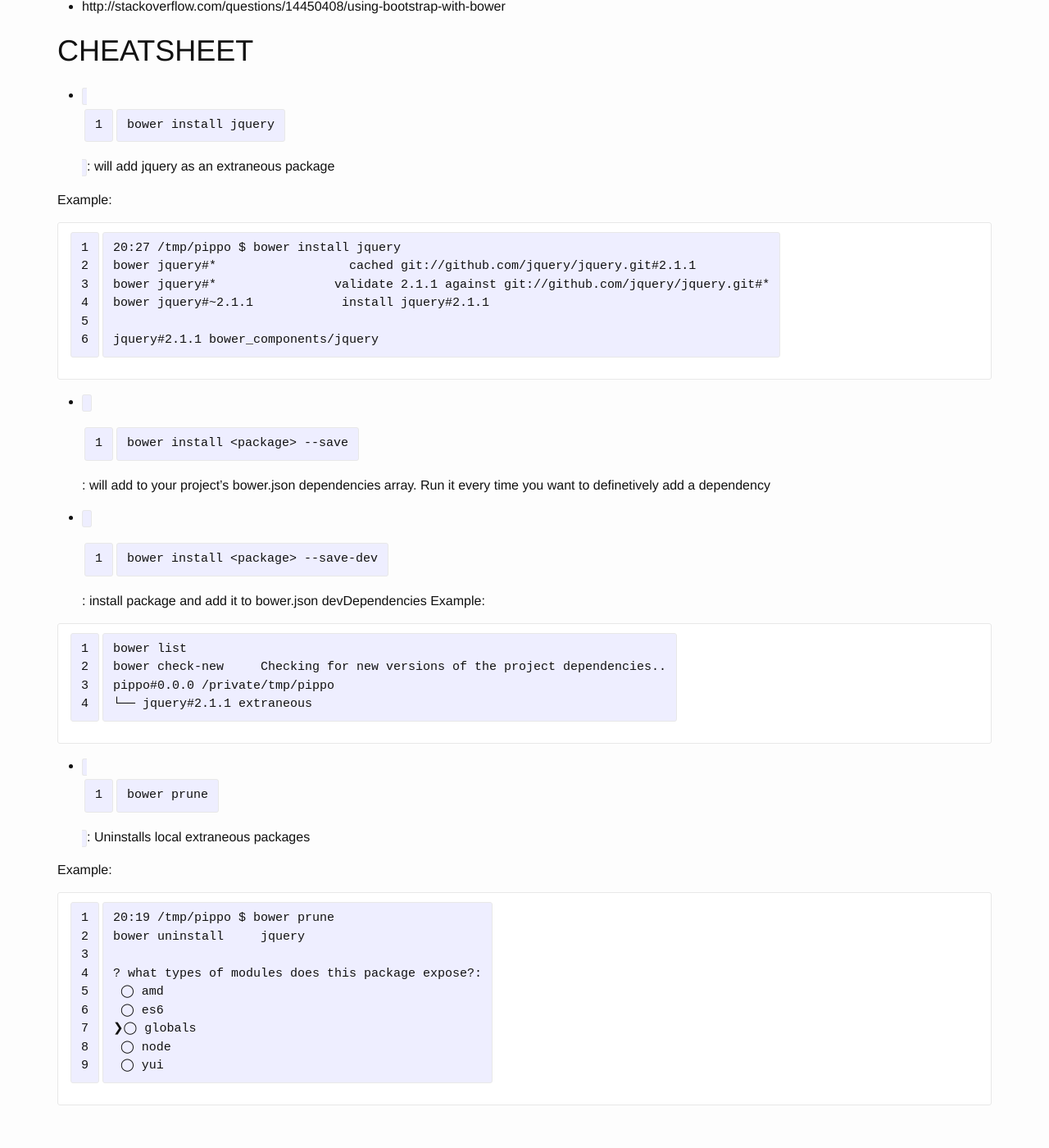
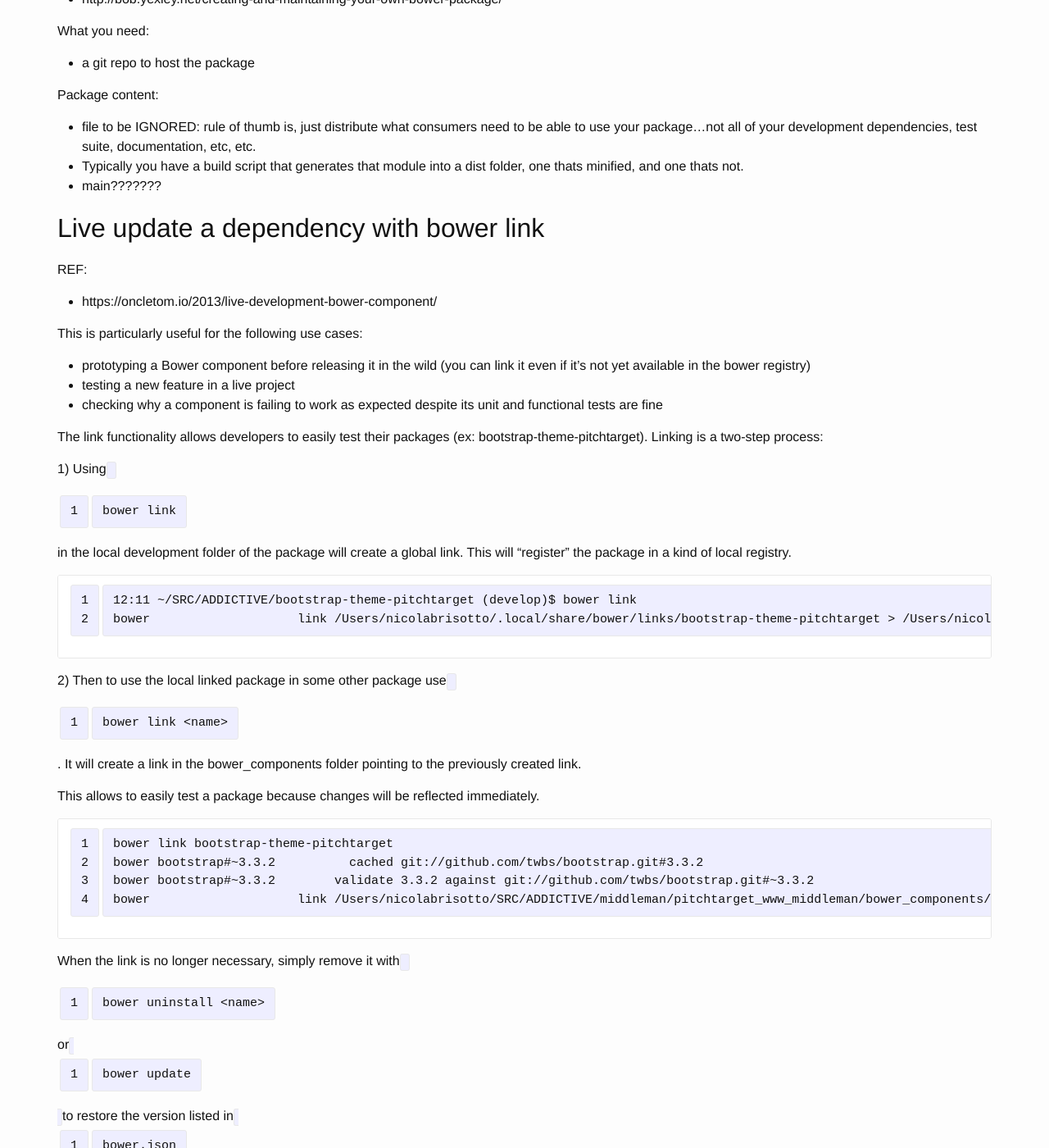
Before and after one commit to breezeight/nicola_blog, a Jekyll site: the page built from _guides/bower.markdown, in a window 1280 px wide and 1400 px high, scrolled down 2265 px. Shown: the whole window at 82% size. Built offline with Jekyll 4.4.1, drawn with Linux system fonts in a browser that asks for light colours; some of the changed text lies outside the part shown.

Commit message:
Bower: howto Install packages

```diff
--- a/_guides/bower.markdown
+++ b/_guides/bower.markdown
@@ -31,6 +31,43 @@
 
 Bower command line documentation:  http://bower.io/docs/api/
 
+# Install packages
+
+TODO:
+
+* how to persist with --save
+* how to add development dependencies
+
+## From the registry
+
+TODO
+
+## Install a package for a local or remote git
+
+In your main project edit bower.json file to add (or expand):
+
+~~~
+  "dependencies": {
+    …
+    "you-need-me":  "file:///path/to/you-need-me/.git/"
+    "you-need-me-windows":  "C:/path/to/you-need-me-windows/.git/"
+  }
+~~~
+
+So you don’t give a version, but a local or remote git endpoint:
+
+If you use local path you MUST  these requi:
+
+* specify the subdirectory **.git/**
+* use an absolute directory
+
+Instead of a version you can specify:
+
+* `tag` : "bootstrap": "https://github.com/twbs/bootstrap.git#v3.0.0"
+* `commit sha` : "bootstrap": "https://github.com/twbs/bootstrap.git#b67a4ec28b9cb0f16cd88f34491284dd15826d33"
+* `branch name` : "bootstrap": "https://github.com/twbs/bootstrap.git#clean_super_clean"
+
+
 # Create a bower package
 
 * http://bower.io/docs/creating-packages/
@@ -46,30 +83,41 @@
 * Typically you have a build script that generates that module into a dist folder, one thats minified, and one thats not.
 * main???????
 
-## Test a package from a local git
+## Live update a dependency with bower link
 
-http://blog.edouard-lopez.com/testing-bower-dot-json-locally-before-registering-package/
+REF:
 
-Then in your main project, the one that need the you-need-me dependency, edit bower.json file to add (or expand):
+* https://oncletom.io/2013/live-development-bower-component/
+
+This is particularly useful for the following use cases:
+
+* prototyping a Bower component before releasing it in the wild (you can link it even if it’s not yet available in the bower registry)
+* testing a new feature in a live project
+* checking why a component is failing to work as expected despite its unit and functional tests are fine
+
+The link functionality allows developers to easily test their packages (ex: bootstrap-theme-pitchtarget). Linking is a two-step process:
+
+1) Using `bower link` in the local development folder of the package will create a global link. This will "register" the package in a kind of local registry.
 
 ~~~
-  "dependencies": {
-    …
-    "you-need-me":  "file:///path/to/you-need-me/.git/"
-    "you-need-me-windows":  "C:/path/to/you-need-me-windows/.git/"
-  }
+12:11 ~/SRC/ADDICTIVE/bootstrap-theme-pitchtarget (develop)$ bower link
+bower                    link /Users/nicolabrisotto/.local/share/bower/links/bootstrap-theme-pitchtarget > /Users/nicolabrisotto/SRC/ADDICTIVE/bootstrap-theme-pitchtarget
 ~~~
 
-So you don’t give a version, but an local git endpoint:
 
-* you must specify subdirectory **.git/**
-* the directory be absolute
+2) Then to use the local linked package in some other package use `bower link <name>`. It will create a link in the bower_components folder pointing to the previously created link.
 
-available options are:
+This allows to easily test a package because changes will be reflected immediately.
 
-* `tag` : "bootstrap": "https://github.com/twbs/bootstrap.git#v3.0.0"
-* `commit sha` : "bootstrap": "https://github.com/twbs/bootstrap.git#b67a4ec28b9cb0f16cd88f34491284dd15826d33"
-* `branch name` : "bootstrap": "https://github.com/twbs/bootstrap.git#clean_super_clean"
+~~~
+bower link bootstrap-theme-pitchtarget
+bower bootstrap#~3.3.2          cached git://github.com/twbs/bootstrap.git#3.3.2
+bower bootstrap#~3.3.2        validate 3.3.2 against git://github.com/twbs/bootstrap.git#~3.3.2
+bower                    link /Users/nicolabrisotto/SRC/ADDICTIVE/middleman/pitchtarget_www_middleman/bower_components/bootstrap-theme-pitchtarget > /Users/nicolabrisotto/.local/share/bower/links/bootstrap-theme-pitchtarget
+~~~
+
+When the link is no longer necessary, simply remove it with `bower uninstall <name>` or `bower update` to restore the version listed in `bower.json`.
+
 
 
 
```
